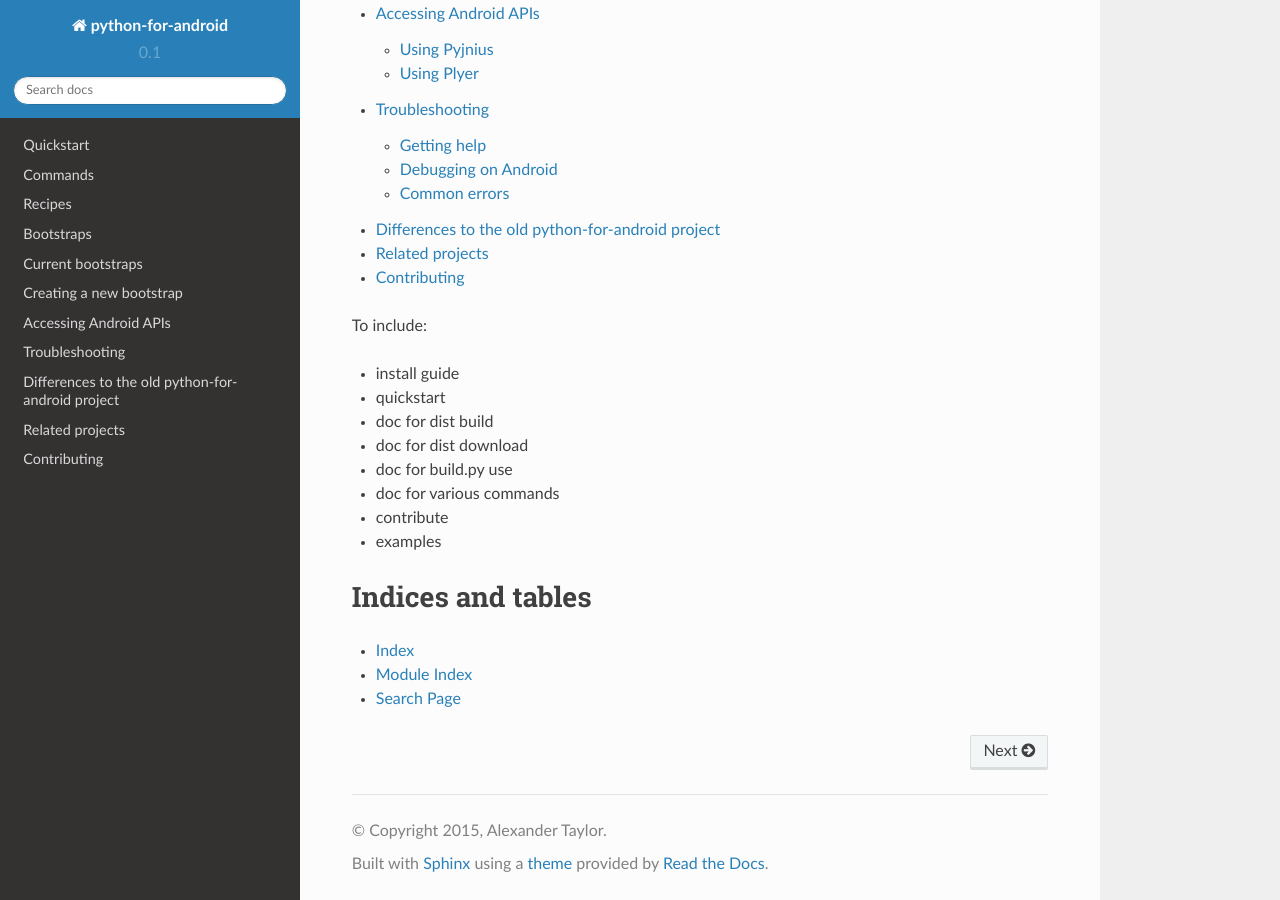
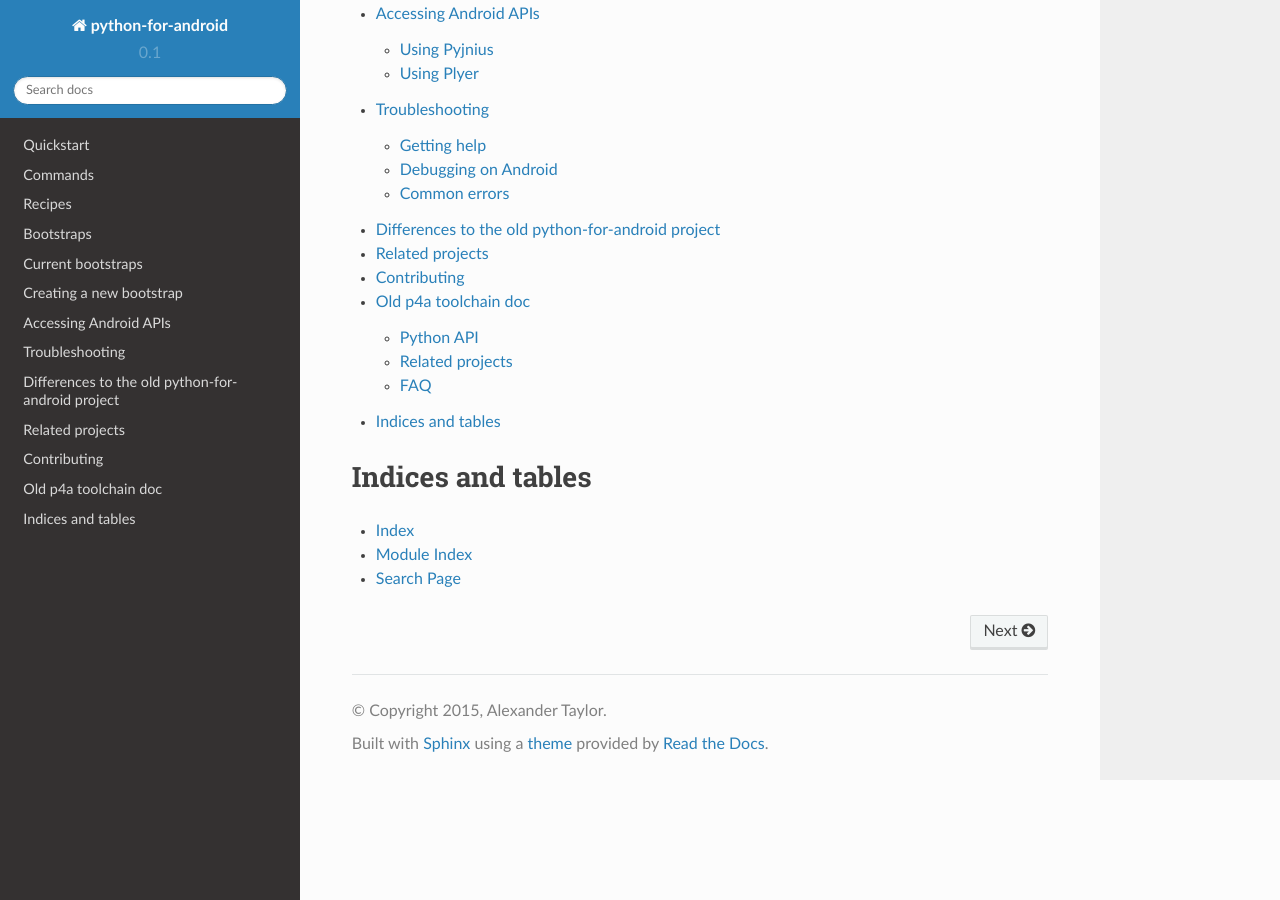
Before and after one commit to kivy/python-for-android, a Sphinx documentation site: the page built from doc/source/index.rst, in a window 1280 px wide and 900 px high, scrolled down 1335 px. Built offline with Sphinx 7.4.7 and the Read the Docs theme 2.0.0, drawn with Linux system fonts in a browser that asks for light colours; pages that are not in the unit, such as notebooks, are missing from menus.

Commit message:
Added the old_toolchain doc in the main doc index

```diff
--- a/doc/source/index.rst
+++ b/doc/source/index.rst
@@ -39,17 +39,7 @@
    old_p4a
    related
    contribute
-
-To include:
-
-- install guide
-- quickstart
-- doc for dist build
-- doc for dist download
-- doc for build.py use
-- doc for various commands
-- contribute
-- examples
+   old_toolchain/index.rst
 
 
 Indices and tables
```
